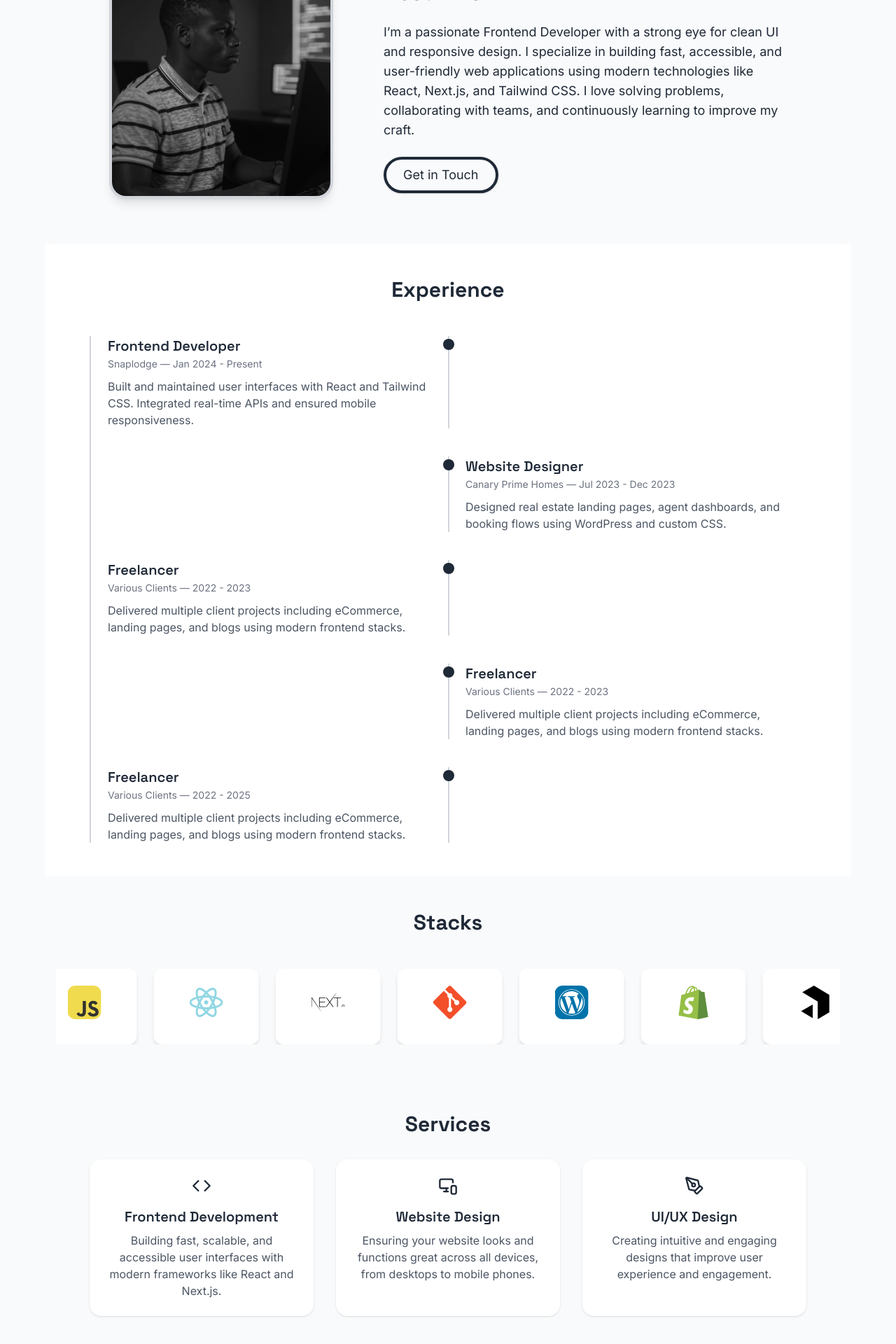
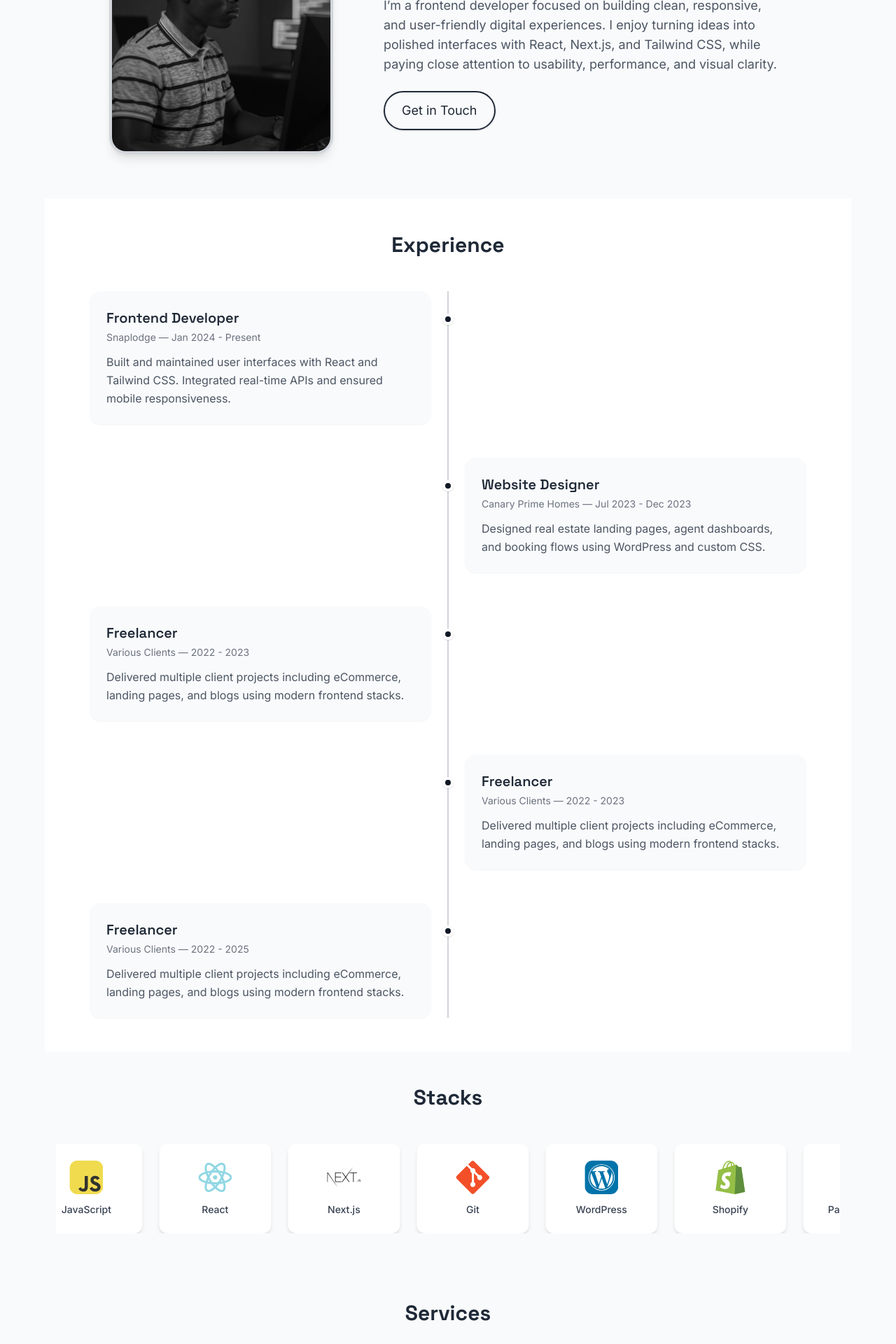
Before and after one commit to abdull65/portfolio-v2, a Next.js app: page / in a window 1280 px wide. Shown: the part 600-2520 px from the top of the page at 70% size. Built offline with nearby package versions, Linux system fonts and the light colour scheme; no server answers.

Commit message:
refactor: reorganize imports and improve component structure across multiple files

```diff
--- a/src/app/page.tsx
+++ b/src/app/page.tsx
@@ -3,8 +3,8 @@ import About from "@/components/AboutMe";
 import Services from "@/components/Services";
 import Portfolio from "@/components/Portfolio";
 import Contact from "@/components/Contact";
+import Skills from "@/components/Skills";
 import Experience from "@/components/Experience";
-import Skills from "@/components/Skills";
 
 export default function Page() {
   return (
--- a/src/components/AboutMe.tsx
+++ b/src/components/AboutMe.tsx
@@ -7,12 +7,11 @@ export default function AboutMe() {
   return (
     <section
       id="about"
-      className="max-w-6xl mx-auto px-4 py-16 bg-gray-50 dark:bg-gray-950 rounded-xl"
+      className="mx-auto max-w-6xl rounded-xl bg-gray-50 px-4 pb-16 dark:bg-gray-950"
     >
-      <div className="flex flex-col md:flex-row items-center justify-center gap-12 text-left">
-        {/* Profile Image */}
+      <div className="flex flex-col items-center justify-center gap-12 text-left md:flex-row">
         <motion.div
-          className="h-80 w-full md:w-80 rounded-3xl overflow-hidden border-4 border-gray-300 dark:border-gray-700 shadow-lg"
+          className="relative h-80 w-full md:max-w-sm overflow-hidden rounded-3xl border-4 border-gray-300 shadow-lg dark:border-gray-700 md:w-80"
           initial={{ opacity: 0, x: -30 }}
           whileInView={{ opacity: 1, x: 0 }}
           viewport={{ once: true }}
@@ -20,14 +19,12 @@ export default function AboutMe() {
         >
           <Image
             src="/images/about-photo.png"
-            alt="Abdullahi's Profile"
-            width={256}
-            height={320}
-            className="object-cover w-full h-full grayscale"
+            alt="Portrait of Abdullahi Mohammed"
+            fill
+            className="object-cover grayscale"
           />
         </motion.div>
 
-        {/* Text & Button */}
         <motion.div
           initial={{ opacity: 0, y: 20 }}
           whileInView={{ opacity: 1, y: 0 }}
@@ -35,27 +32,23 @@ export default function AboutMe() {
           transition={{ duration: 0.6 }}
           className="max-w-xl md:ml-6"
         >
-          <motion.h2
-          initial={{opacity: 0, y: -30}}
-          whileInView={{opacity: 1, y: 0}}
-          viewport={{once: true}}
-          transition={{duration: 0.6}}
-          className="text-3xl font-bold mb-6 text-gray-800 dark:text-gray-100">
+          <h2 className="mb-6 text-3xl font-bold text-gray-800 dark:text-gray-100">
             About Me
-          </motion.h2>
-          <p className="text-gray-800 dark:text-gray-100 text-base md:text-lg text-muted-foreground leading-relaxed mb-6">
-            I’m a passionate Frontend Developer with a strong eye for clean UI
-            and responsive design. I specialize in building fast, accessible,
-            and user-friendly web applications using modern technologies like
-            React, Next.js, and Tailwind CSS. I love solving problems,
-            collaborating with teams, and continuously learning to improve my
-            craft.
+          </h2>
+
+          <p className="mb-6 text-base leading-relaxed text-gray-600 dark:text-gray-300 md:text-lg">
+            I’m a frontend developer focused on building clean, responsive, and
+            user-friendly digital experiences. I enjoy turning ideas into
+            polished interfaces with React, Next.js, and Tailwind CSS, while
+            paying close attention to usability, performance, and visual
+            clarity.
           </p>
+
           <motion.a
             href="#contact"
-             className="inline-flex items-center border-4 border-gray-800 dark:border-gray-100 text-lg text-gray-800 dark:text-gray-100 px-6 py-2 rounded-full shadow hover:bg-primary/90 transition"
             whileHover={{ scale: 1.05 }}
             whileTap={{ scale: 0.95 }}
+            className="inline-flex items-center rounded-full border-2 border-gray-800 px-6 py-3 text-lg text-gray-800 shadow transition hover:bg-gray-100 dark:border-gray-100 dark:text-gray-100 dark:hover:bg-gray-900"
           >
             Get in Touch
           </motion.a>
--- a/src/components/Experience.tsx
+++ b/src/components/Experience.tsx
@@ -1,8 +1,6 @@
-"use client"
+"use client";
 
-import React, { useEffect, useState } from "react"
 import { motion } from "framer-motion";
-
 import staticExperience from "@/data/Experience.json";
 
 type Experience = {
@@ -10,71 +8,90 @@ type Experience = {
   company: string;
   period: string;
   description: string;
-}
+};
 
-export default function ExperienceSection() {
-const [experiences, setExperience] = useState<Experience[]>(staticExperience.experience);
-
-   useEffect(() => {
-    const fetchExperience = async () => {
-      try {
-        const res = await fetch("/data/Experience.json");
-        if(res.ok) {
-          const data = await res.json();
-          setExperience(data.experience || data);
-        }
-      } catch (error) {
-        console.error("error fetching experience", error);
-      }
-    };
-    fetchExperience();
-   }, [])
+export default function Experience() {
+  const experiences: Experience[] = staticExperience.experience ?? [];
 
   return (
     <section
       id="experience"
-      className="max-w-6xl mx-auto py-12 pb-2 px-4 md:px-16 bg-white dark:bg-gray-950"
+      className="mx-auto max-w-6xl bg-white px-4 py-12 dark:bg-gray-950 md:px-16"
     >
       <motion.h2
-      initial={{opacity: 0, y: -30}}
-      whileInView={{opacity: 1, y: 0}}
-      viewport={{once: true}}
-      transition={{duration: 0.6}}
-      className="text-3xl font-bold mb-12 text-left md:text-center text-gray-800 dark:text-gray-100">
+        initial={{ opacity: 0, y: -30 }}
+        whileInView={{ opacity: 1, y: 0 }}
+        viewport={{ once: true }}
+        transition={{ duration: 0.6 }}
+        className="mb-12 text-left text-3xl font-bold text-gray-800 dark:text-gray-100 md:text-center"
+      >
         Experience
       </motion.h2>
 
-      <div
-      className="relative border-l-2 border-gray-300 dark:border-gray-700">
-        {experiences.map((experience, index) => (
+      <div className="relative">
+        <div className="absolute left-4 top-0 h-full w-[2px] bg-gray-300 dark:bg-gray-700 md:left-1/2 md:-translate-x-1/2" />
+
+        <div className="space-y-12">
+          {experiences.map((experience, index) => {
+            const isLeft = index % 2 === 0;
+
+            return (
               <motion.div
-          initial={{ opacity: 0, x: -30 }}
-          whileInView={{ opacity: 1, x: 0 }}
+                key={`${experience.company}-${experience.title}-${experience.period}`}
+                initial={{ opacity: 0, y: 30 }}
+                whileInView={{ opacity: 1, y: 0 }}
                 viewport={{ once: true }}
-          transition={{ duration: 0.6 }}
-            key={index}
-            className={`mb-12 md:mb-10 pl-6 md:pl-0 md:pr-0 md:flex ${
-              index % 2 === 1 ? "md:flex-row-reverse" : "md:flex-row"
-            } items-start md:items-center relative`}
+                transition={{ duration: 0.6, delay: index * 0.1 }}
+                className="relative grid grid-cols-1 md:grid-cols-2 md:gap-12"
               >
-            <div className="absolute -left-2 md:left-1/2 transform md:-translate-x-1/2 top-1 w-4 h-4 bg-gray-800 rounded-full z-10"></div>
+                <div className="absolute left-4 top-8 z-10 h-4 w-4 -translate-x-1/2 rounded-full border-4 border-white bg-gray-900 shadow dark:border-gray-950 dark:bg-gray-100 md:left-1/2" />
 
-            <div className="absolute left-0 md:left-1/2 transform md:-translate-x-1/2 h-full border-l-2 border-gray-300 dark:border-gray-700 z-0"></div>
-
-            <div className="md:w-1/2 px-6">
+                {isLeft ? (
+                  <>
+                    <div className="pl-12 md:pl-0">
+                      <div className="rounded-2xl bg-gray-50 p-6 shadow-sm transition-all duration-300 hover:-translate-y-1 hover:shadow-md dark:bg-gray-900 md:ml-auto md:max-w-lg">
                         <h3 className="text-xl font-semibold text-gray-800 dark:text-gray-100">
                           {experience.title}
                         </h3>
-              <span className="text-sm text-gray-500 dark:text-gray-400 truncate">
+
+                        <p className="mt-1 text-sm text-gray-500 dark:text-gray-400">
                           {experience.company} — {experience.period}
-              </span>
-              <p className="mt-2 text-gray-600 dark:text-gray-300">
+                        </p>
+
+                        <p className="mt-3 leading-relaxed text-gray-600 dark:text-gray-300">
                           {experience.description}
                         </p>
                       </div>
+                    </div>
+
+                    <div className="hidden md:block" />
+                  </>
+                ) : (
+                  <>
+                    <div className="hidden md:block" />
+
+                    <div className="pl-12 md:pl-0">
+                      <div className="rounded-2xl bg-gray-50 p-6 shadow-sm transition-all duration-300 hover:-translate-y-1 hover:shadow-md dark:bg-gray-900 md:max-w-lg">
+                        <h3 className="text-xl font-semibold text-gray-800 dark:text-gray-100">
+                          {experience.title}
+                        </h3>
+
+                        <p className="mt-1 text-sm text-gray-500 dark:text-gray-400">
+                          {experience.company} — {experience.period}
+                        </p>
+
+                        <p className="mt-3 leading-relaxed text-gray-600 dark:text-gray-300">
+                          {experience.description}
+                        </p>
+                      </div>
+                    </div>
+                  </>
+                )}
               </motion.div>
-        ))}
+            );
+          })}
+        </div>
       </div>
     </section>
-  )
+  );
 }
--- a/src/components/Hero.tsx
+++ b/src/components/Hero.tsx
@@ -37,7 +37,7 @@ export default function HeroSection() {
 
       <motion.a
         href="/cv"
-        className="inline-flex items-center border-4 border-gray-800 dark:border-gray-100 text-xl text-gray-800 dark:text-gray-100 px-6 py-3 rounded-full shadow hover:bg-primary/90 transition"
+        className="inline-flex items-center border-2 border-gray-800 dark:border-gray-100 text-xl text-gray-800 dark:text-gray-100 px-6 py-3 rounded-full shadow hover:bg-primary/90 transition"
         whileHover={{ scale: 1.05 }}
         whileTap={{ scale: 0.95 }}
       >
--- a/src/components/Services.tsx
+++ b/src/components/Services.tsx
@@ -1,54 +1,70 @@
-"use client"
+"use client";
 
-import React from "react"
+import React from "react";
 import { motion } from "framer-motion";
-import { Code, MonitorSmartphone, PenTool } from "lucide-react"
+import { Code, MonitorSmartphone, PenTool } from "lucide-react";
 
 const services = [
   {
     icon: <Code size={28} />,
     title: "Frontend Development",
-    description: "Building fast, scalable, and accessible user interfaces with modern frameworks like React and Next.js.",
+    description:
+      "Building fast, scalable, and accessible interfaces with modern tools like React and Next.js.",
   },
   {
     icon: <MonitorSmartphone size={28} />,
     title: "Website Design",
-    description: "Ensuring your website looks and functions great across all devices, from desktops to mobile phones.",
+    description:
+      "Designing clean, conversion-focused websites that present your brand clearly across every screen size.",
   },
   {
     icon: <PenTool size={28} />,
     title: "UI/UX Design",
-    description: "Creating intuitive and engaging designs that improve user experience and engagement.",
+    description:
+      "Creating intuitive user flows and interface systems that make products easier and more enjoyable to use.",
   },
-]
+];
 
 export default function ServicesSection() {
   return (
-    <section id="services" className="max-w-6xl mx-auto py-12 px-4 md:px-16 bg-gray-50 dark:bg-gray-900">
+    <section
+      id="services"
+      className="mx-auto max-w-6xl bg-gray-50 px-4 py-12 dark:bg-gray-900 md:px-16"
+    >
       <motion.h2
-      initial={{opacity: 0, y: -30}}
-      whileInView={{opacity: 1, y: 0}}
-      viewport={{once: true}}
-      transition={{duration: 0.6}}
-      className="text-3xl text-start md:text-center font-bold mb-8 text-gray-800 dark:text-gray-100">
+        initial={{ opacity: 0, y: -30 }}
+        whileInView={{ opacity: 1, y: 0 }}
+        viewport={{ once: true }}
+        transition={{ duration: 0.6 }}
+        className="mb-8 text-start text-3xl font-bold text-gray-800 dark:text-gray-100 md:text-center"
+      >
         Services
-        </motion.h2>
-      <div className="grid grid-cols-1 sm:grid-cols-2 md:grid-cols-3 gap-8">
+      </motion.h2>
+
+      <div className="grid grid-cols-1 gap-8 sm:grid-cols-2 md:grid-cols-3">
         {services.map((service, index) => (
           <motion.div
+            key={service.title}
             initial={{ opacity: 0, y: 30 }}
             whileInView={{ opacity: 1, y: 0 }}
             viewport={{ once: true }}
             transition={{ duration: 0.6, delay: index * 0.1 }}
-            key={index}
-            className="p-6 bg-white dark:bg-gray-800 rounded-2xl shadow hover:shadow-lg transition-all text-center"
+            className="h-full rounded-2xl bg-white p-6 text-center shadow transition-all duration-300 hover:-translate-y-1 hover:shadow-lg dark:bg-gray-800"
           >
-            <div className="flex justify-center mb-4 text-gray-800">{service.icon}</div>
-            <h3 className="text-xl font-semibold text-gray-800 dark:text-gray-100 mb-2">{service.title}</h3>
-            <p className="text-gray-600 dark:text-gray-300 text-base">{service.description}</p>
+            <div className="mb-4 flex justify-center text-gray-800 dark:text-gray-100">
+              {service.icon}
+            </div>
+
+            <h3 className="mb-2 text-xl font-semibold text-gray-800 dark:text-gray-100">
+              {service.title}
+            </h3>
+
+            <p className="text-base text-gray-600 dark:text-gray-300">
+              {service.description}
+            </p>
           </motion.div>
         ))}
       </div>
     </section>
-  )
+  );
 }
--- a/src/components/Skills.tsx
+++ b/src/components/Skills.tsx
@@ -1,111 +1,68 @@
-"use client"
+"use client";
 
-import Image from "next/image"
-import React, { useRef, useEffect } from "react"
-import { motion, useAnimation } from "framer-motion"
+import Image from "next/image";
+import React from "react";
+import { motion } from "framer-motion";
 
-export default function SkillsSection() {
 const skills = [
-    { title: "HTML%", imgSrc: "/icons/html5.svg" },
-    { title: "CSS#", imgSrc: "/icons/css3.svg" },
+  { title: "HTML", imgSrc: "/icons/html5.svg" },
+  { title: "CSS", imgSrc: "/icons/css3.svg" },
   { title: "Tailwind", imgSrc: "/icons/tailwind.svg" },
   { title: "JavaScript", imgSrc: "/icons/javascript.svg" },
   { title: "React", imgSrc: "/icons/react.svg" },
   { title: "Next.js", imgSrc: "/icons/nextjs.svg" },
   { title: "Git", imgSrc: "/icons/git.svg" },
-    { title: "Wordpress", imgSrc: "/icons/wordpress.svg" },
+  { title: "WordPress", imgSrc: "/icons/wordpress.svg" },
   { title: "Shopify", imgSrc: "/icons/shopify.svg" },
   { title: "Payload CMS", imgSrc: "/icons/payload.svg" },
-  ]
+];
 
-  const containerRef = useRef<HTMLDivElement>(null)
-  const controls = useAnimation()
-
-  useEffect(() => {
-    if (!containerRef.current) return
-
-    const scrollWidth = containerRef.current.scrollWidth / 2
-    controls.start({
-      x: [0, -scrollWidth],
-      transition: {
-        repeat: Infinity,
-        repeatType: "loop",
-        duration: 20,
-        ease: "linear",
-      },
-    })
-  }, [controls])
-
-  const handleMouseEnter = () => {
-    if (!containerRef.current) return
-    const scrollWidth = containerRef.current.scrollWidth / 2
-    controls.start({
-      x: [-scrollWidth, 0],
-      transition: {
-        repeat: Infinity,
-        repeatType: "loop",
-        duration: 20,
-        ease: "linear",
-      },
-    })
-  }
-
-  const handleMouseLeave = () => {
-    if (!containerRef.current) return
-    const scrollWidth = containerRef.current.scrollWidth / 2
-    controls.start({
-      x: [0, -scrollWidth],
-      transition: {
-        repeat: Infinity,
-        repeatType: "loop",
-        duration: 20,
-        ease: "linear",
-      },
-    })
-  }
-
+export default function SkillsSection() {
   return (
     <section
       id="skills"
-  className="max-w-6xl mx-auto px-4 py-12 text-center bg-gray-50 dark:bg-gray-950"
-  onMouseEnter={handleMouseEnter}
-  onMouseLeave={handleMouseLeave}
+      className="mx-auto max-w-6xl bg-gray-50 px-4 py-12 text-center dark:bg-gray-950"
     >
       <motion.h2
         initial={{ opacity: 0, y: -30 }}
         whileInView={{ opacity: 1, y: 0 }}
         viewport={{ once: true }}
         transition={{ duration: 0.6 }}
-    className="text-3xl text-start md:text-center font-bold mb-12 text-gray-800 dark:text-gray-100"
+        className="mb-12 text-start text-3xl font-bold text-gray-800 dark:text-gray-100 md:text-center"
       >
         Stacks
       </motion.h2>
 
       <div className="relative w-full overflow-hidden">
         <motion.div
-      ref={containerRef}
-      animate={controls}
-      className="flex space-x-6"
+          className="flex w-max gap-6"
+          animate={{ x: ["0%", "-50%"] }}
+          transition={{
+            repeat: Infinity,
+            repeatType: "loop",
+            duration: 20,
+            ease: "linear",
+          }}
         >
           {[...skills, ...skills].map((skill, index) => (
             <div
-          key={index}
-          className="min-w-[30%] sm:min-w-[150px] bg-white dark:bg-gray-900 p-6 rounded-xl shadow-md flex flex-col items-center justify-center transition-transform transform hover:scale-105"
+              key={`${skill.title}-${index}`}
+              className="flex min-w-[140px] flex-col items-center justify-center rounded-xl bg-white p-6 shadow-md transition-transform hover:scale-105 dark:bg-gray-900 sm:min-w-[160px]"
             >
-          {skill.imgSrc && (
               <Image
                 src={skill.imgSrc}
                 alt={skill.title}
                 width={50}
                 height={50}
-              className="w-12 h-12 mb-3"
+                className="mb-3 h-12 w-12"
               />
-          )}
+              <p className="text-sm font-medium text-gray-700 dark:text-gray-200">
+                {skill.title}
+              </p>
             </div>
           ))}
         </motion.div>
       </div>
     </section>
-
-  )
+  );
 }
```
Also changed, not shown: src/components/Portfolio.tsx (+36 -70 lines). Lines whose indentation alone changed are shown as unchanged.
